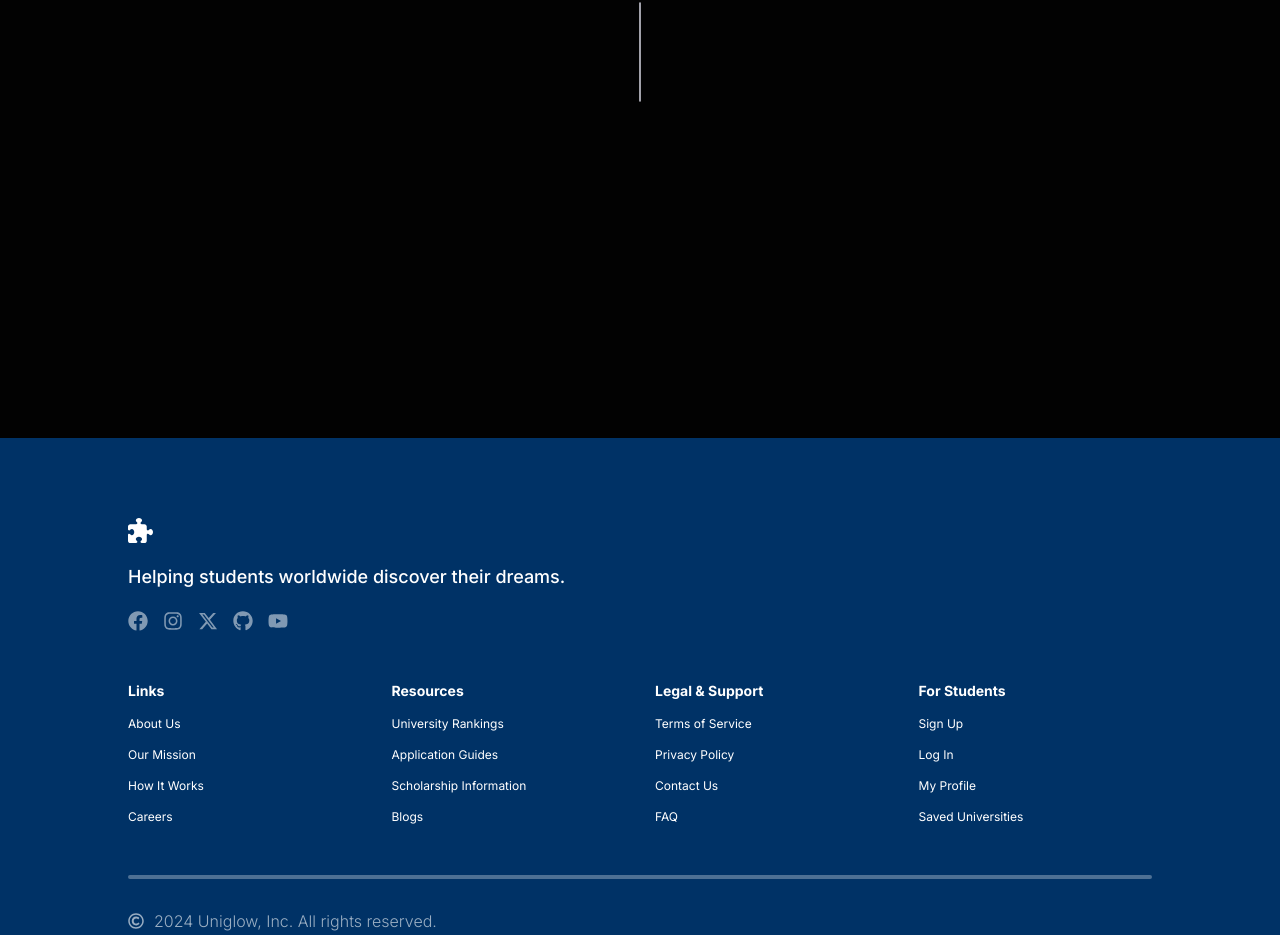
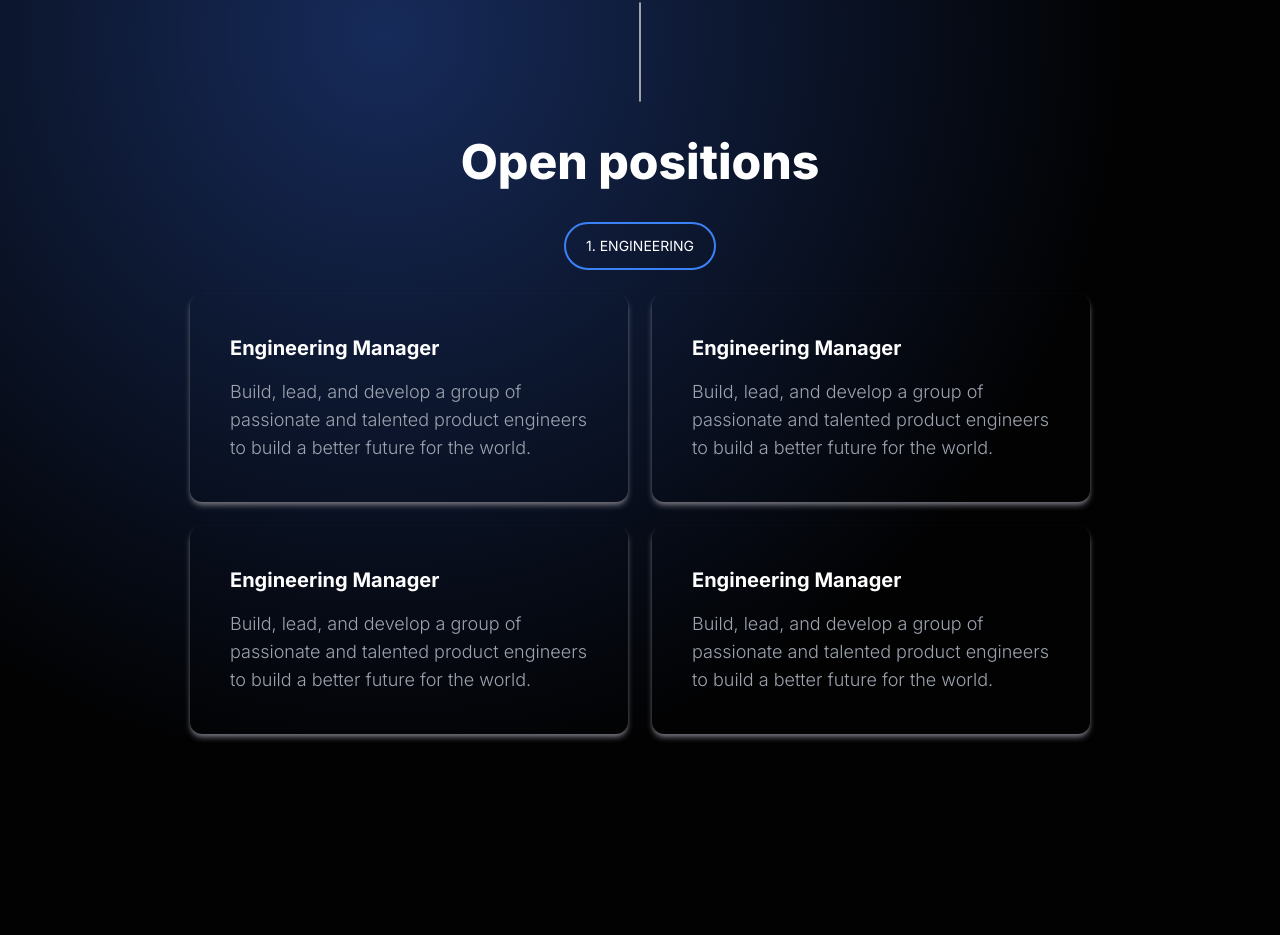
Before and after one commit to ebeeyuuu/react-uniglow, a Next.js app: page /pages/about/team in a window 1280 px wide. Shown: the part 922-1857 px from the top of the page. Built offline with nearby package versions, Linux system fonts and the light colour scheme.

Commit message:
finalisd mission and values page + updated hero, why choose us, and features component for landing page to sync scroll animations + added large radial bg class to globals.css + templated team page

```diff
--- a/package.json
+++ b/package.json
@@ -52,6 +52,7 @@
     "react-fast-marquee": "^1.6.5",
     "react-icons": "^5.2.1",
     "react-infinite-scroll-component": "^6.1.0",
+    "react-intersection-observer": "^9.13.1",
     "react-responsive": "^10.0.0",
     "react-select": "^5.8.0",
     "react-virtualized-auto-sizer": "^1.0.24",
--- a/src/app/components/About/MissionAndValues/Hero.tsx
+++ b/src/app/components/About/MissionAndValues/Hero.tsx
@@ -1,17 +1,56 @@
-import React from "react";
+import React, { useState, useEffect } from "react";
 import { useRouter } from "next/navigation";
 import LoadingButton from "@/app/components/LoadingButton";
+import AOS from "aos";
+import "aos/dist/aos.css";
+import { motion, useAnimation } from "framer-motion";
+import { useInView } from "react-intersection-observer";
 
 const Hero = () => {
   const router = useRouter();
+  const [hasAnimated, setHasAnimated] = useState(false);
+  const controls = useAnimation();
+  const { ref, inView } = useInView({
+    triggerOnce: true,
+    threshold: 1,
+  });
+
+  useEffect(() => {
+    AOS.init({
+      once: true,
+    });
+  }, []);
+
+  useEffect(() => {
+    if (inView && !hasAnimated) {
+      controls.start({
+        y: [0, -20, 0],
+        transition: {
+          duration: 1,
+          repeat: 3,
+          ease: [0.42, 0, 0.58, 1],
+        },
+      });
+      setHasAnimated(true);
+    }
+  }, [inView, hasAnimated, controls]);
+
+  const handleRedirect = async () => {
+    await new Promise((resolve) => setTimeout(resolve, 2500));
+    router.push("/pages/signup");
+  };
 
   return (
-    <div className="radial-bg w-full flex justify-center items-center flex-col gap-9">
+    <div
+      className="radial-bg w-full flex justify-center items-center flex-col gap-9"
+      data-aos="fade-up"
+    >
       <div className="bg-white rounded-full mt-52 text-black font-medium text-base px-4 py-2">
         What we work for
       </div>
       <div className="text-center scale-100 max-md:scale-[70%] smooth-animation text-6xl font-extrabold flex justify-center flex-col">
-        Our mission and values
+        <span className="block">Our mission</span>
+        <span className="block">and values</span>
       </div>
       <div className="w-[60%] mx-auto flex justify-center max-w-[800px] text-center text-lg max-md:text-base font-light">
         We value the importance of education and the pursuit of knowledge, as we
@@ -92,6 +131,17 @@ const Hero = () => {
           </div>
         </div>
       </div>
+      <div className="w-full h-full flex justify-center items-center mt-12">
+        <motion.div ref={ref} animate={controls}>
+          <LoadingButton
+            onClick={handleRedirect}
+            className="px-5 py-3 rounded-xl text-white flex justify-center items-center bg-[#003dcc] scale-100 hover:scale-105 transition-all duration-300 ease-in-out text-lg font-bold"
+            loadingColorHex="#FFF"
+          >
+            Get started
+          </LoadingButton>
+        </motion.div>
+      </div>
     </div>
   );
 };
--- a/src/app/components/About/Team/Hiring.tsx
+++ b/src/app/components/About/Team/Hiring.tsx
@@ -4,7 +4,44 @@ const Hiring = () => {
   return (
     <div className="w-full h-full flex flex-col gap-9 justify-center items-center">
       <div className="min-h-[100px] border rounded-full border-zinc-400"> </div>
-      <div className="text-5xl font-extrabold max-md:scale-[70%] scale-100 transition-all duration-300 ease-in-out"></div>
+      <div className="text-5xl font-extrabold max-md:scale-[70%] scale-100 transition-all duration-300 ease-in-out">
+        Open positions
+      </div>
+      <div className="flex flex-col gap-6 justify-center items-center w-full h-full px-10">
+        <div className="border-2 border-blue-500 rounded-full px-5 py-3 uppercase text-sm">
+          1. Engineering
+        </div>
+        <div className="grid grid-cols-1 md:grid-cols-2 gap-6 w-3/4 mx-auto">
+          <div className="rounded-xl gap-4 flex flex-col p-10 shadow-md shadow-zinc-500">
+            <div className="text-xl font-bold">Engineering Manager</div>
+            <div className="text-lg font-light text-gray-400">
+              Build, lead, and develop a group of passionate and talented
+              product engineers to build a better future for the world.
+            </div>
+          </div>
+          <div className="rounded-xl gap-4 flex flex-col p-10 shadow-md shadow-zinc-500">
+            <div className="text-xl font-bold">Engineering Manager</div>
+            <div className="text-lg font-light text-gray-400">
+              Build, lead, and develop a group of passionate and talented
+              product engineers to build a better future for the world.
+            </div>
+          </div>
+          <div className="rounded-xl gap-4 flex flex-col p-10 shadow-md shadow-zinc-500">
+            <div className="text-xl font-bold">Engineering Manager</div>
+            <div className="text-lg font-light text-gray-400">
+              Build, lead, and develop a group of passionate and talented
+              product engineers to build a better future for the world.
+            </div>
+          </div>
+          <div className="rounded-xl gap-4 flex flex-col p-10 shadow-md shadow-zinc-500">
+            <div className="text-xl font-bold">Engineering Manager</div>
+            <div className="text-lg font-light text-gray-400">
+              Build, lead, and develop a group of passionate and talented
+              product engineers to build a better future for the world.
+            </div>
+          </div>
+        </div>
+      </div>
     </div>
   );
 };
--- a/src/app/components/LandingPage/Features.tsx
+++ b/src/app/components/LandingPage/Features.tsx
@@ -49,7 +49,9 @@ const Features: React.FC = () => {
   };
 
   useEffect(() => {
-    AOS.init();
+    AOS.init({
+      once: true,
+    });
   }, []);
 
   const handleBoxClick = useCallback((boxId: string) => {
@@ -78,7 +80,6 @@ const Features: React.FC = () => {
       <div
         className="grid grid-rows-2 grid-cols-2 max-[500px]:grid-rows-4 max-[500px]:grid-cols-1 w-1/2 h-[550px] gap-[20px] max-[900px]:w-[80%]"
         data-aos="fade-up"
-        data-aos-delay="300"
       >
         {features.map(({ id, icon, text }) => (
           <div
@@ -95,7 +96,6 @@ const Features: React.FC = () => {
       <div
         className="flex flex-col gap-y-[30px] w-1/3 max-[900px]:text-center max-[900px]:w-[80%] max-[900px]:mx-auto"
         data-aos="fade-up"
-        data-aos-delay="350"
       >
         <div className="text-5xl font-medium">
           <div>
@@ -111,14 +111,13 @@ const Features: React.FC = () => {
             from <span className="italic font-semibold">the rest</span>
           </div>
         </div>
-        <div data-aos="fade-up" data-aos-delay="400">
+        <div data-aos="fade-up">
           The features of Uniglow that allows us to easily help you find the
           university that you so desire.
         </div>
         <LoadingButton
           className="bg-[#003dcc] text-white py-3 rounded-[20px] w-[130px] max-[900px]:mx-auto hover:py-4 transition-all duration-300 ease-in-out"
           data-aos="fade-up"
-          data-aos-delay="450"
           onClick={handleClick}
           loadingColorHex="#FFF"
         >
--- a/src/app/components/LandingPage/WhyChooseUs.tsx
+++ b/src/app/components/LandingPage/WhyChooseUs.tsx
@@ -44,7 +44,9 @@ const WhyChooseUs: React.FC = () => {
   );
 
   useEffect(() => {
-    AOS.init();
+    AOS.init({
+      once: true,
+    });
   }, []);
 
   const handleLearnMore = useCallback((feature: FeatureDetails) => {
@@ -122,14 +124,12 @@ const WhyChooseUs: React.FC = () => {
         <h1
           className="text-6xl font-bold max-[700px]:text-4xl relative smooth-animation text-white"
           data-aos="fade-up"
-          data-aos-delay="300"
         >
           <span className="underline-container">Why Choose Us?</span>
         </h1>
         <div
           className="flex flex-row w-2/3 font-semibold max-[900px]:flex-col justify-center"
           data-aos="fade-up"
-          data-aos-delay="350"
         >
           {features.map(renderFeature)}
         </div>
--- a/src/app/globals.css
+++ b/src/app/globals.css
@@ -19,12 +19,10 @@
     left: -100%;
     width: 200%;
     height: 100%;
-    background: linear-gradient(
-      to right,
-      rgba(0, 123, 255, 0) 0,
-      rgba(0, 128, 255, 0.5) 50%,
-      rgba(0, 123, 255, 0) 100%
-    );
+    background: linear-gradient(to right,
+        rgba(0, 123, 255, 0) 0,
+        rgba(0, 128, 255, 0.5) 50%,
+        rgba(0, 123, 255, 0) 100%);
     transition: 0.5s;
     opacity: 0;
   }
@@ -57,6 +55,7 @@
   }
 
   @keyframes blink {
+
     from,
     to {
       opacity: 1;
@@ -124,6 +123,7 @@ body::-webkit-scrollbar {
 }
 
 @keyframes pulse {
+
   0%,
   100% {
     transform: scale(1);
@@ -152,6 +152,7 @@ input[type="number"]::-webkit-inner-spin-button {
 
 input[type="number"] {
   -moz-appearance: textfield;
+  appearance: textfield;
 }
 
 html.lenis,
@@ -176,26 +177,28 @@ html.lenis body {
 }
 
 .radial-bg {
-  background: radial-gradient(
-      circle at 30% 20%,
-      rgba(61, 119, 255, 0.5),
+  background: radial-gradient(circle at 30% 20%,
+      rgba(61, 119, 255, 0.35),
       rgba(0, 0, 0, 0.2),
       rgba(0, 0, 0, 0),
-      transparent 1000px
-    ),
-    radial-gradient(
-      circle at 70% 40%,
-      rgba(61, 119, 255, 0.5),
+      transparent 1000px),
+    radial-gradient(circle at 70% 40%,
+      rgba(61, 119, 255, 0.35),
       rgba(0, 0, 0, 0.2),
       rgba(0, 0, 0, 0),
-      transparent 1000px
-    ),
-    radial-gradient(
-      circle at 30% 60%,
-      rgba(61, 119, 255, 0.5),
+      transparent 1000px),
+    radial-gradient(circle at 30% 60%,
+      rgba(61, 119, 255, 0.35),
       rgba(0, 0, 0, 0.2),
       rgba(0, 0, 0, 0),
-      transparent 1000px
-    );
+      transparent 1000px);
   background-size: cover;
 }
+
+.large-radial-bg {
+  background: radial-gradient(circle at 30% 55%,
+      rgba(61, 119, 255, 0.35),
+      rgba(0, 0, 0, 0.2),
+      transparent 1500px);
+  background-size: cover;
+}
--- a/src/app/pages/about/team/page.tsx
+++ b/src/app/pages/about/team/page.tsx
@@ -12,8 +12,10 @@ const Home = () => {
   return (
     <Suspense fallback={<Loading />}>
       <NavBar />
-      <Hero />
-      <Hiring />
+      <div className="w-full h-full large-radial-bg">
+        <Hero />
+        <Hiring />
+      </div>
       <Footer />
     </Suspense>
   );
```
Also changed, not shown: src/app/components/LandingPage/Hero.tsx (+8 -11 lines), 1 other file (tests, documents, lock files or other folders).
